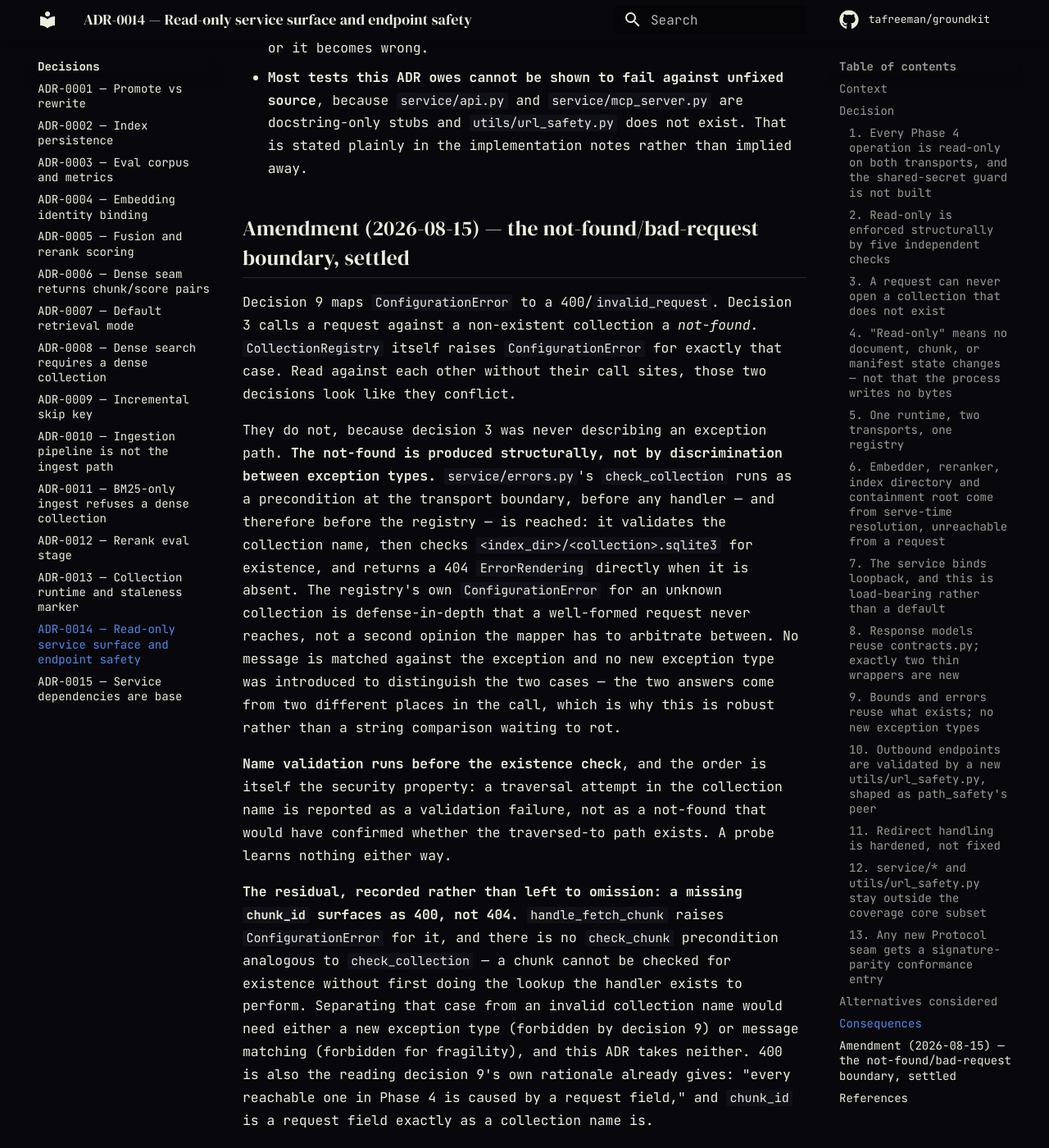
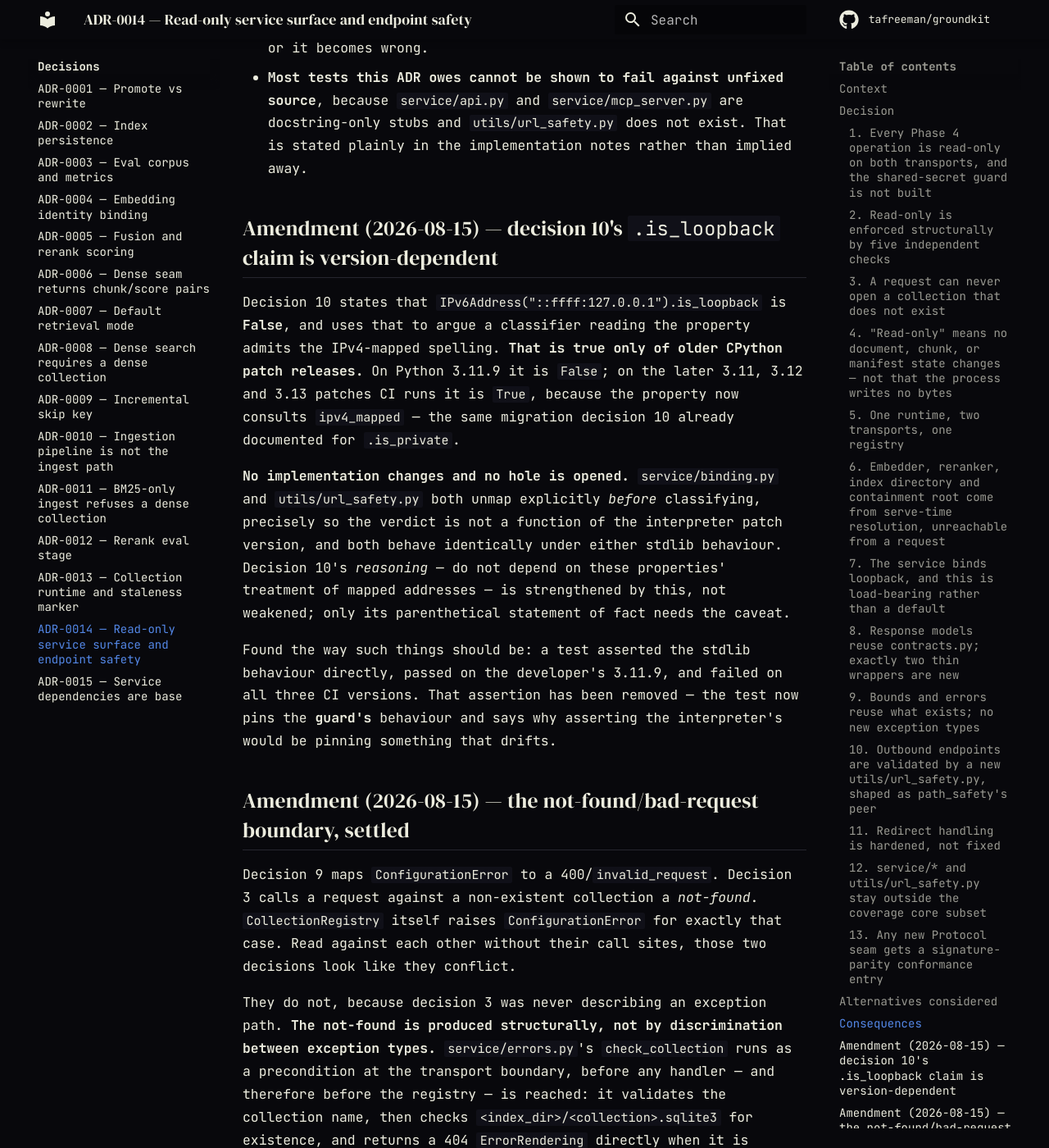
Before and after one commit to tafreeman/groundkit, an MkDocs documentation site: the page built from docs/adr/ADR-0014-read-only-service-surface-and-outbound-endpoint-safety.md, in a window 1280 px wide and 1400 px high, scrolled down 14359 px. Shown: the whole window at 82% size. Built offline with MkDocs 1.6.1 and Material for MkDocs 9.7.7, drawn with Linux system fonts in a browser that asks for light colours; comment, search, counter and statistics services are not loaded.

Commit message:
fix(test): do not assert stdlib behaviour that drifts across CPython patches
`test_ipv4_mapped_ipv6_loopback_is_accepted` asserted
`IPv6Address("::ffff:127.0.0.1").is_loopback is False`, quoting ADR-0014
decision 10. That holds on 3.11.9 (the developer interpreter) and NOT on the
later 3.11/3.12/3.13 patches CI runs, where the property now consults
`ipv4_mapped`. It passed locally and failed all three CI versions.

No behaviour changed and no hole was open: `binding.py` unmaps explicitly
before classifying, exactly so the verdict is not a function of the interpreter
patch version, and it accepts the mapped form under either stdlib behaviour.
The test now pins the GUARD rather than the interpreter.

ADR-0014 gains an amendment recording that decision 10 parenthetical claim is
version-dependent. Its reasoning -- do not depend on these properties treatment
of mapped addresses -- is strengthened by this, having already predicted the
same migration for `.is_private`.

```diff
--- a/docs/adr/ADR-0014-read-only-service-surface-and-outbound-endpoint-safety.md
+++ b/docs/adr/ADR-0014-read-only-service-surface-and-outbound-endpoint-safety.md
@@ -413,6 +413,27 @@ that caused ARP's signature drift (ADR-0001 hazard 4).
   `utils/url_safety.py` does not exist. That is stated plainly in the implementation notes
   rather than implied away.
 
+## Amendment (2026-08-15) — decision 10's `.is_loopback` claim is version-dependent
+
+Decision 10 states that `IPv6Address("::ffff:127.0.0.1").is_loopback` is
+**False**, and uses that to argue a classifier reading the property admits the
+IPv4-mapped spelling. **That is true only of older CPython patch releases.** On
+Python 3.11.9 it is `False`; on the later 3.11, 3.12 and 3.13 patches CI runs it
+is `True`, because the property now consults `ipv4_mapped` — the same migration
+decision 10 already documented for `.is_private`.
+
+**No implementation changes and no hole is opened.** `service/binding.py` and
+`utils/url_safety.py` both unmap explicitly *before* classifying, precisely so
+the verdict is not a function of the interpreter patch version, and both behave
+identically under either stdlib behaviour. Decision 10's *reasoning* — do not
+depend on these properties' treatment of mapped addresses — is strengthened by
+this, not weakened; only its parenthetical statement of fact needs the caveat.
+
+Found the way such things should be: a test asserted the stdlib behaviour
+directly, passed on the developer's 3.11.9, and failed on all three CI versions.
+That assertion has been removed — the test now pins the **guard's** behaviour and
+says why asserting the interpreter's would be pinning something that drifts.
+
 ## Amendment (2026-08-15) — the not-found/bad-request boundary, settled
 
 Decision 9 maps `ConfigurationError` to a 400/`invalid_request`. Decision 3
```
Also changed, not shown: 1 other file.
